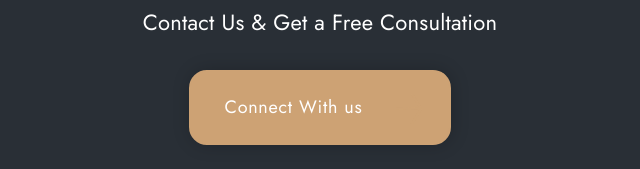
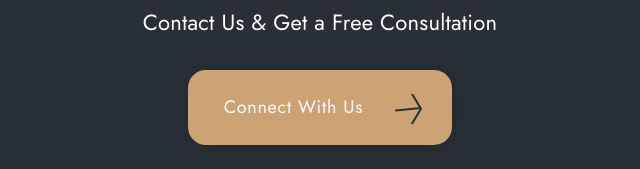
Before and after one commit to SayramovAzizbek/Azizbek-Time-Interno, a plain HTML site: page index.html in a window 1280 px wide. Shown: the part 7419-7588 px from the top of the page, 320-960 px from the left. Drawn offline with Linux system fonts and the light colour scheme.

Commit message:
Add icon

```diff
--- a/css/main.css
+++ b/css/main.css
@@ -610,7 +610,10 @@ body {
     border: 2px solid #CDA274;
     box-shadow: 1px 0px 18px rgba(0, 0, 0, 0.2);
     border-radius: 18px;
-    background-image: url('..');
+}
+
+.join-part a::after {
+    background-image: url('../images/last-strelka.svg');
 }
 
 /* End of  Join Section */
--- a/index.html
+++ b/index.html
@@ -383,7 +383,7 @@
             <div class="join-part">
                 <h2>Wanna join the interno?</h2>
                 <p>Contact Us & Get a Free Consultation</p>
-                <a href="#">Connect With us</a>
+                <a href="#">Connect With Us</a>
             </div>
         </div>
     </section>
```
Also changed, not shown: images/last-strelka.svg (added).
